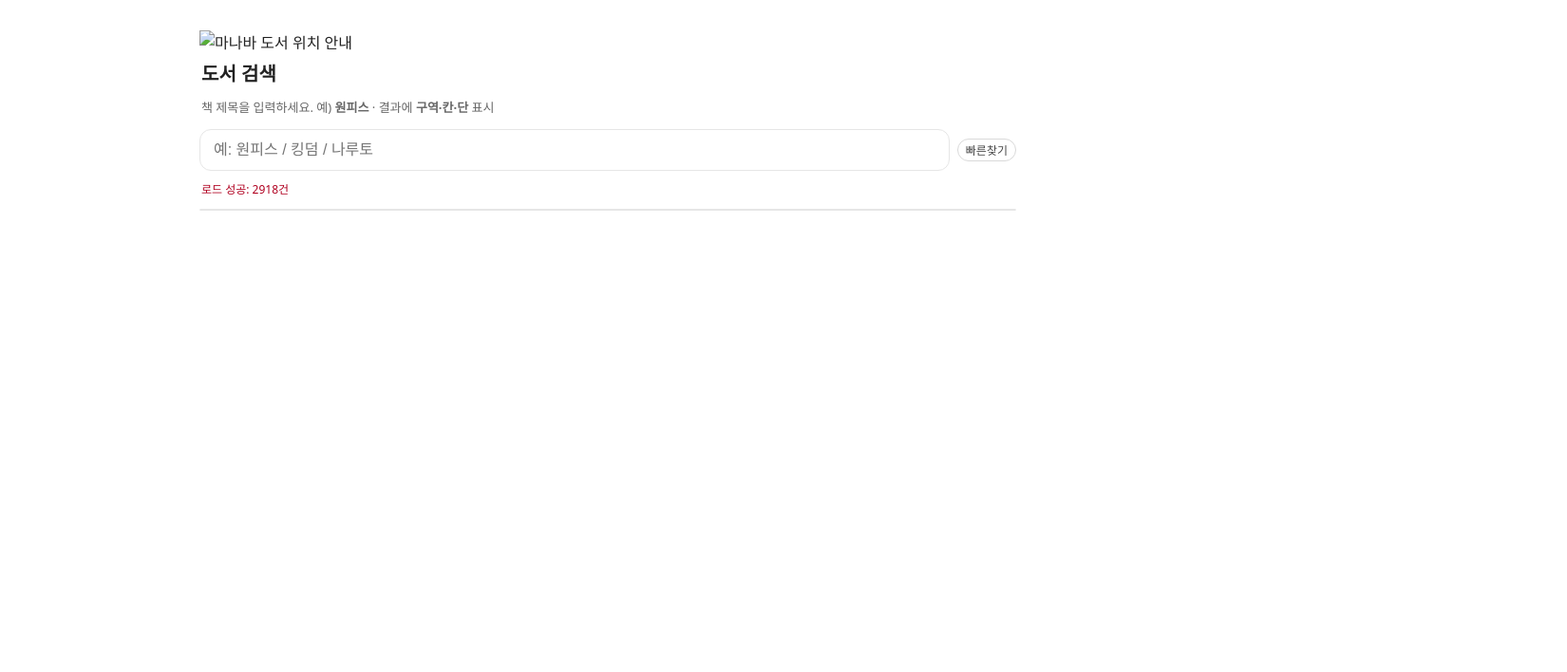
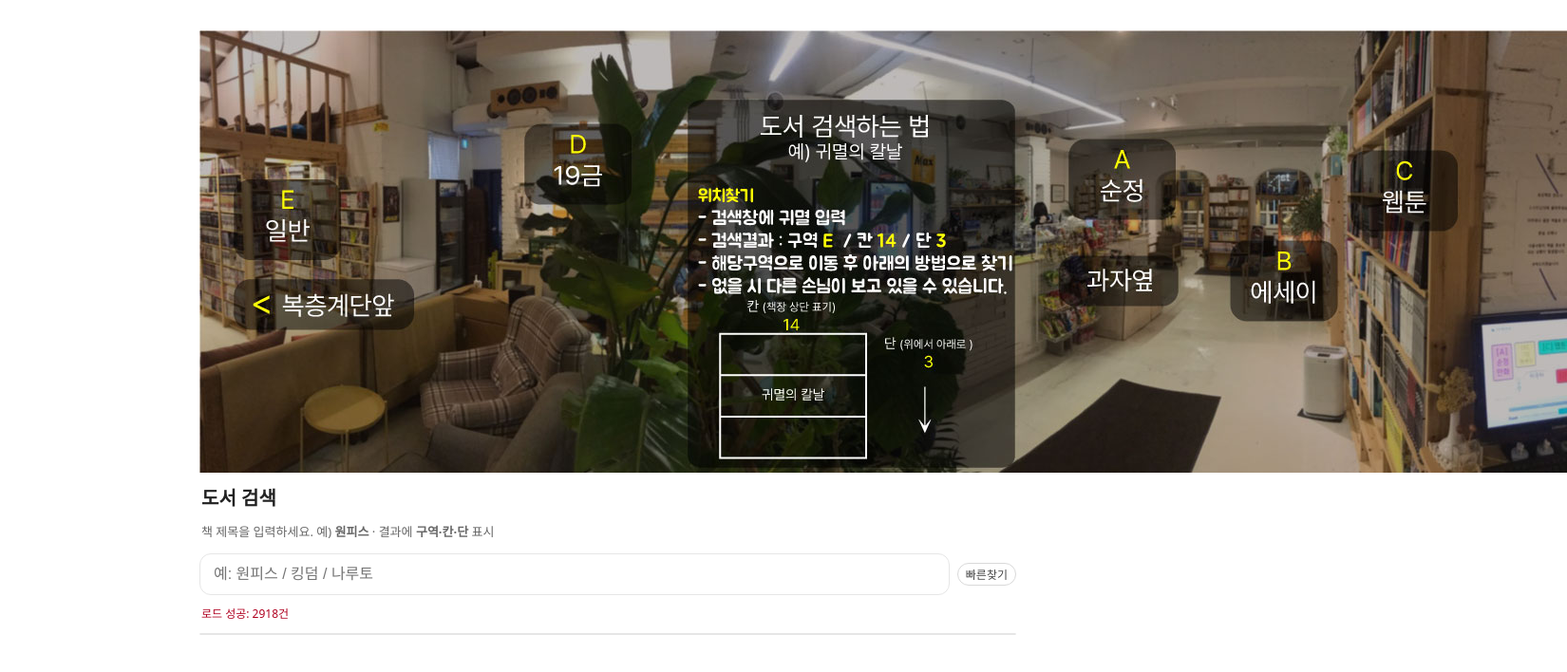
Before and after one commit to gouldu-cyber/manavabooks, a plain HTML site: page search.html in a window 1280 px wide. Shown: the whole page at 95% size, 1650 px wide, since content can reach past the window. Drawn offline with Linux system fonts and the light colour scheme.

Commit message:
Update search.html

```diff
--- a/search.html
+++ b/search.html
@@ -28,7 +28,7 @@
 <body>
 <div class="wrap">
   <div class="guide">
-  <img src="./마나바도서안내.jpeg" alt="마나바 도서 위치 안내">
+  <img src="./mnvguide.jpeg" alt="마나바 도서 위치 안내">
 </div>
   <div class="title">도서 검색</div>
   <p class="desc">책 제목을 입력하세요. 예) <b>원피스</b> · 결과에 <b>구역·칸·단</b> 표시</p>
```
